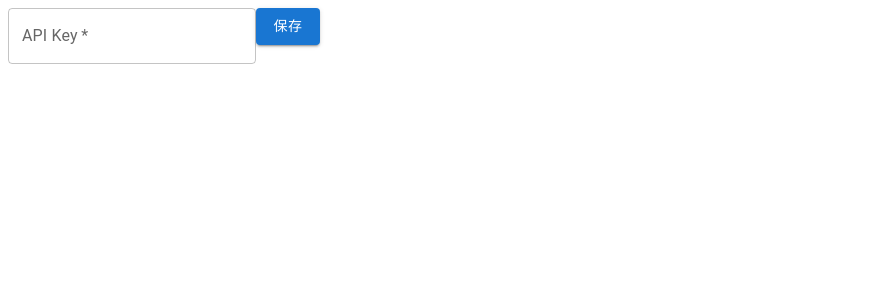
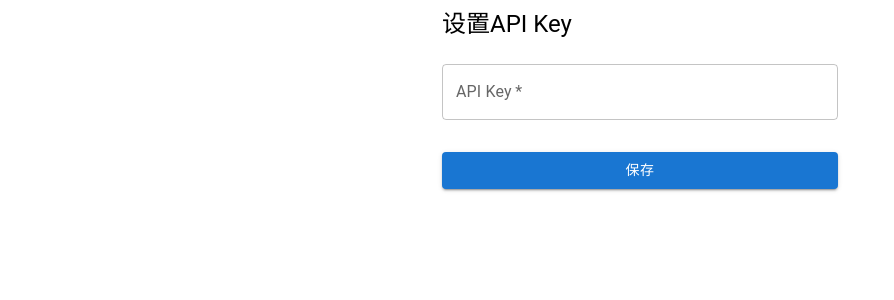
Before and after one commit to winssps/openai-translator-chrome-plugin, a React app: page / in a window 1280 px wide. Shown: the top 300 px of the page, without its empty margins (0-894 px from the left). Built offline with nearby package versions, Linux system fonts and the light colour scheme; the HTML template or start-up script is replaced by a standard one.

Commit message:
修改表单

```diff
--- a/package.json
+++ b/package.json
@@ -19,10 +19,12 @@
   "dependencies": {
     "@emotion/react": "^11.10.6",
     "@emotion/styled": "^11.10.6",
+    "@mui/icons-material": "^5.11.11",
     "@mui/material": "^5.11.12",
     "esbuild": "^0.17.11",
     "react": "^18.2.0",
-    "react-dom": "^18.2.0"
+    "react-dom": "^18.2.0",
+    "webextension-polyfill": "^0.10.0"
   },
   "devDependencies": {
     "esbuild-plugin-copy": "^2.1.0"
--- a/src/App.jsx
+++ b/src/App.jsx
@@ -1,33 +1,54 @@
 import { useState } from "react";
 import TextField from "@mui/material/TextField";
 import Button from "@mui/material/Button";
+import Typography from "@mui/material/Typography";
+import Container from "@mui/material/Container";
+import Box from "@mui/material/Box";
+import browser from "webextension-polyfill";
+import Avatar from "@mui/material/Avatar";
+import LockOutlinedIcon from "@mui/icons-material/LockOutlined";
 
 function LoginForm() {
-  const [password, setPassword] = useState("");
-
   const handleSubmit = async (event) => {
     event.preventDefault();
-    console.log("Submitted!", password);
+    const data = new FormData(event.currentTarget);
+    console.log(data.get("APIKey"));
 
-
-    console.log(browser.storage.sync.set)
-
-
+    try {
+      console.log(browser)
+      const apiKey = data.get("APIKey");
+      await browser.storage.sync.set({ apiKey });
+    } catch (error) {
+      console.log(error);
+    }
   };
 
   return (
-    <form onSubmit={handleSubmit}>
+    <Container component="main" maxWidth="xs">
+      <Typography component="h1" variant="h5">
+        设置API Key
+      </Typography>
+      <Box component="form" onSubmit={handleSubmit} noValidate sx={{ mt: 1 }}>
         <TextField
+          margin="normal"
           required
+          fullWidth
+          name="APIKey"
           label="API Key"
           type="password"
-        value={password}
-        onChange={(e) => setPassword(e.target.value)}
+          id="APIKey"
+          autoComplete="current-password"
         />
-      <Button variant="contained" type="submit">
+        <Button
+          type="submit"
+          fullWidth
+          variant="contained"
+          sx={{ mt: 3, mb: 2 }}
+        >
           保存
         </Button>
-    </form>
+      </Box>
+    </Container>
   );
 }
 
```
Also changed, not shown: 2 other files (tests, documents, lock files or other folders). Lines whose indentation alone changed are shown as unchanged.
